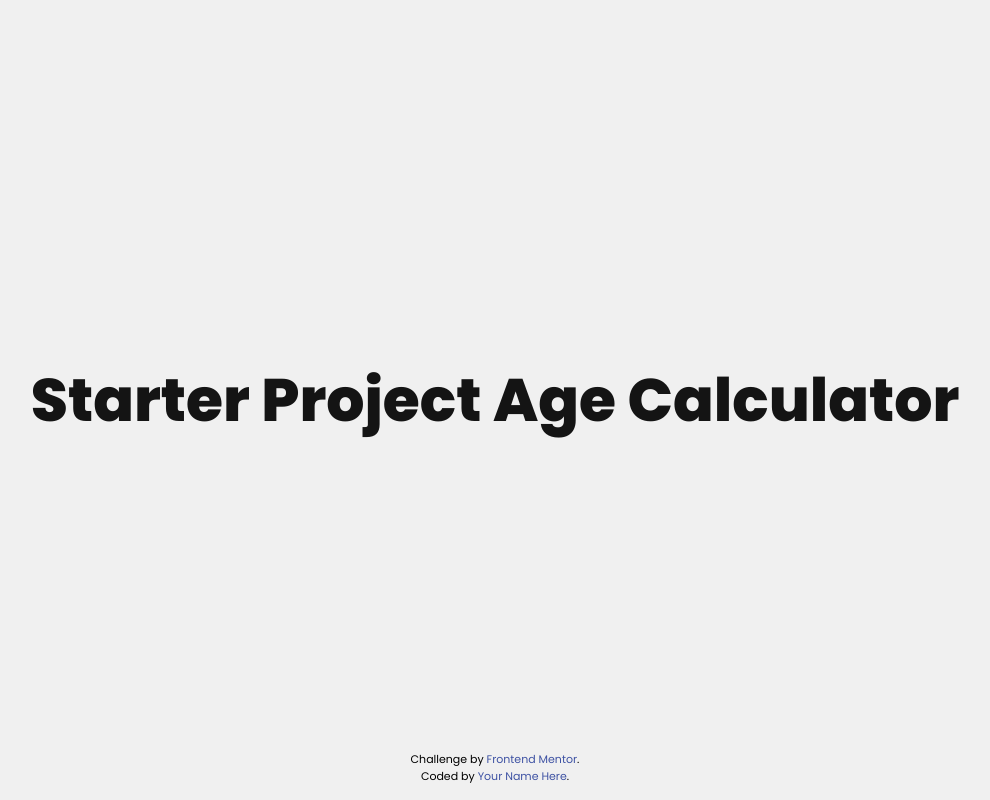
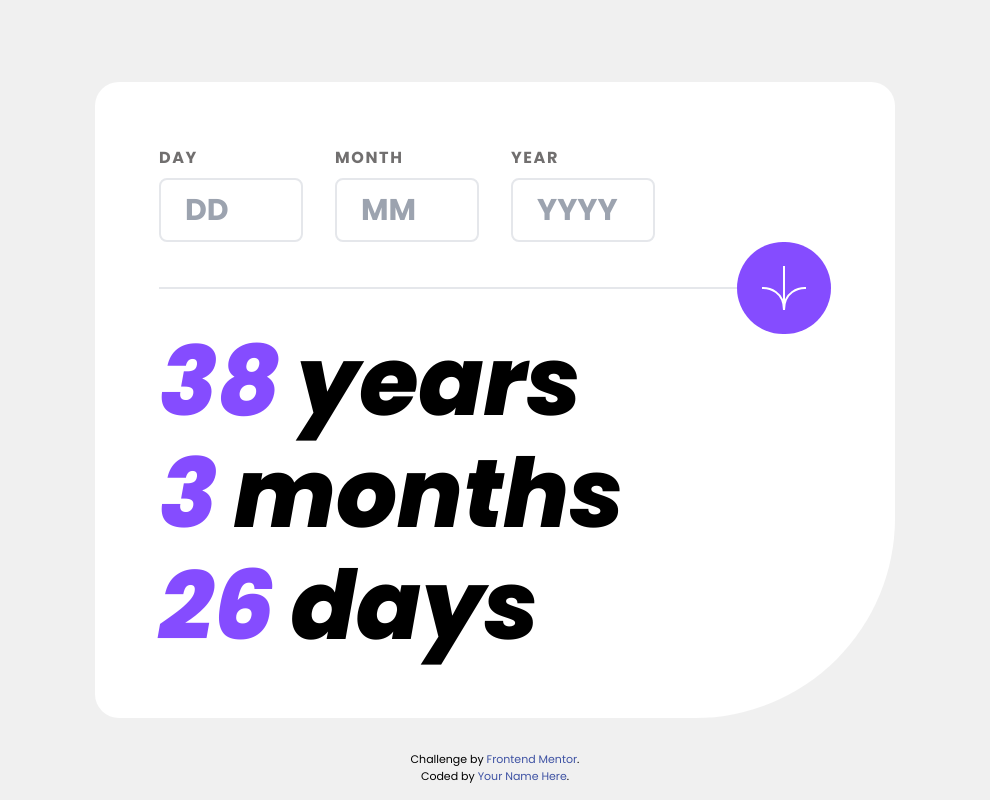
Before and after one commit to frontendbydian/age-calculator-app, a React (Vite) app: page / in a window 1280 px wide. Shown: the whole page, without its empty margins (145-1135 px from the left). Built offline with nearby package versions, Linux system fonts and the light colour scheme.

Commit message:
ui solution

```diff
--- a/src/App.tsx
+++ b/src/App.tsx
@@ -1,13 +1,12 @@
+import AgeCalculatorCard from "./components/AgeCalculatorCard";
 import Footer from "./components/Footer";
 
 function App() {
   return (
     <>
-      <div className="flex items-center justify-center w-screen h-screen bg-custom-off-white">
-        <h1 className="text-xl font-extrabold text-center sm:text-2xl md:text-4xl lg:text-6xl text-custom-off-black">
-          Starter Project Age Calculator
-        </h1>
-      </div>
+      <main className="flex items-center justify-center w-screen h-screen bg-custom-off-white">
+        <AgeCalculatorCard />
+      </main>
       <Footer />
     </>
   );
--- /dev/null
+++ b/src/components/AgeCalculatorCard.tsx
@@ -0,0 +1,69 @@
+function AgeCalculatorCard() {
+  return (
+    <div className="w-11/12 max-w-[800px] bg-white  rounded-3xl rounded-br-[50px] md:rounded-br-[200px] p-8 md:p-16 py-16 gap-8 md:gap-0 flex flex-col items-stretch ">
+      <div className="flex justify-between md:justify-start md:gap-8">
+        <div className="flex flex-col gap-1 md:gap-2 ">
+          <p className="text-xs font-bold tracking-widest md:text-base text-custom-smokey-grey">
+            DAY
+          </p>
+          <input
+            type="number"
+            pattern="[0-9]{1,2}"
+            className="px-3 py-2 text-lg font-bold border-2 rounded-lg md:text-3xl md:px-6 md:min-h-16 border-custom-light-grey max-w-20 md:max-w-36"
+            placeholder="DD"
+          />
+        </div>
+        <div className="flex flex-col gap-1 md:gap-2">
+          <p className="text-xs font-bold tracking-widest md:text-base text-custom-smokey-grey">
+            MONTH
+          </p>
+          <input
+            type="number"
+            pattern="[0-9]{1,2}"
+            className="px-3 py-2 text-lg font-bold border-2 rounded-lg md:text-3xl md:px-6 md:min-h-16 border-custom-light-grey max-w-20 md:max-w-36"
+            placeholder="MM"
+          />
+        </div>
+        <div className="flex flex-col gap-1 md:gap-2">
+          <p className="text-xs font-bold tracking-widest md:text-base text-custom-smokey-grey">
+            YEAR
+          </p>
+          <input
+            type="number"
+            pattern="[0-9]{1,2}"
+            className="px-3 py-2 text-lg font-bold border-2 rounded-lg md:text-3xl md:px-6 md:min-h-16 border-custom-light-grey max-w-20 md:max-w-36"
+            placeholder="YYYY"
+          />
+        </div>
+      </div>
+      <div className="flex items-center justify-center">
+        <div className="flex-1 h-0 border"></div>
+        <button className="p-4 rounded-full md:p-6 bg-custom-purple">
+          <span className="hidden">Calculate</span>
+          <img
+            src="/images/icon-arrow.svg"
+            alt="icon arrow"
+            className="w-8 h-8 md:w-full md:h-full"
+          />
+        </button>
+        <div className="flex-1 h-0 border md:hidden"></div>
+      </div>
+      <div className="flex flex-col gap-2 md:gap-4">
+        <p className="flex gap-2 text-[54px] leading-none italic font-extrabold md:gap-4 lg:text-8xl ">
+          <span className="text-custom-purple">38</span>
+          <span>years</span>
+        </p>
+        <p className="flex gap-2 text-[54px] leading-none italic font-extrabold md:gap-4 lg:text-8xl ">
+          <span className="text-custom-purple">3</span>
+          <span>months</span>
+        </p>
+        <p className="flex gap-x-2 text-[54px] leading-none italic font-extrabold md:gap-4 lg:text-8xl ">
+          <span className="text-custom-purple">26</span>
+          <span>days</span>
+        </p>
+      </div>
+    </div>
+  );
+}
+
+export default AgeCalculatorCard;
--- a/src/index.css
+++ b/src/index.css
@@ -4,37 +4,37 @@
 
 @font-face {
   font-family: "Poppins";
-  src: url(/public/fonts/Poppins-Regular.ttf);
+  src: url(/fonts/Poppins-Regular.ttf);
 }
 
 @font-face {
   font-family: "Poppins";
-  src: url(/public/fonts/Poppins-Bold.ttf);
+  src: url(/fonts/Poppins-Bold.ttf);
   font-weight: 700;
 }
 
 @font-face {
   font-family: "Poppins";
-  src: url(/public/fonts/Poppins-ExtraBold.ttf);
+  src: url(/fonts/Poppins-ExtraBold.ttf);
   font-weight: 800;
 }
 
 @font-face {
   font-family: "Poppins";
-  src: url(/public/fonts/Poppins-Italic.ttf);
+  src: url(/fonts/Poppins-Italic.ttf);
   font-style: italic;
 }
 
 @font-face {
   font-family: "Poppins";
-  src: url(/public/fonts/Poppins-BoldItalic.ttf);
+  src: url(/fonts/Poppins-BoldItalic.ttf);
   font-weight: 700;
   font-style: italic;
 }
 
 @font-face {
   font-family: "Poppins";
-  src: url(/public/fonts/Poppins-ExtraBoldItalic.ttf);
+  src: url(/fonts/Poppins-ExtraBoldItalic.ttf);
   font-weight: 800;
   font-style: italic;
 }
@@ -52,3 +52,16 @@
 .attribution a {
   color: hsl(228, 45%, 44%);
 }
+
+/* Chrome, Safari, Edge, Opera */
+input::-webkit-outer-spin-button,
+input::-webkit-inner-spin-button {
+  -webkit-appearance: none;
+  margin: 0;
+}
+
+/* Firefox */
+input[type="number"] {
+  appearance: textfield;
+  -moz-appearance: textfield;
+}
```
